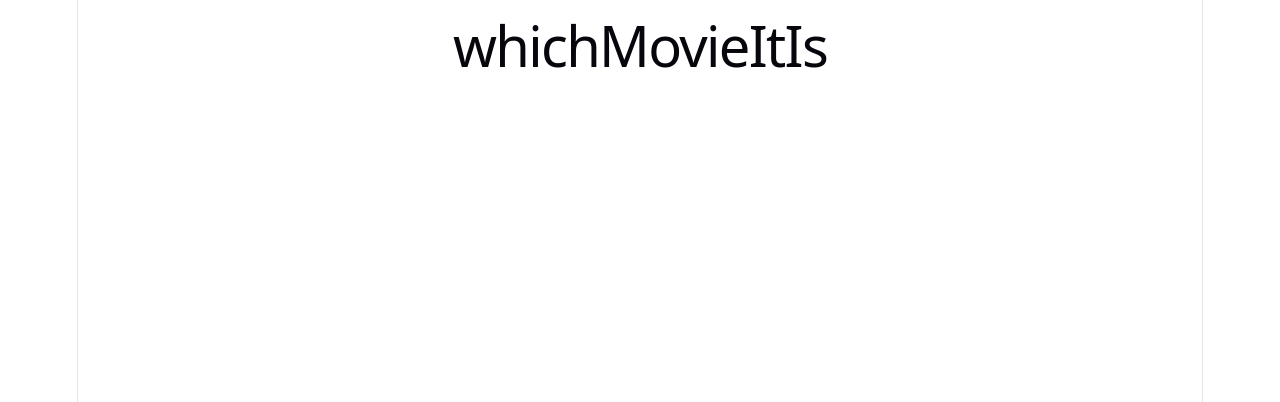
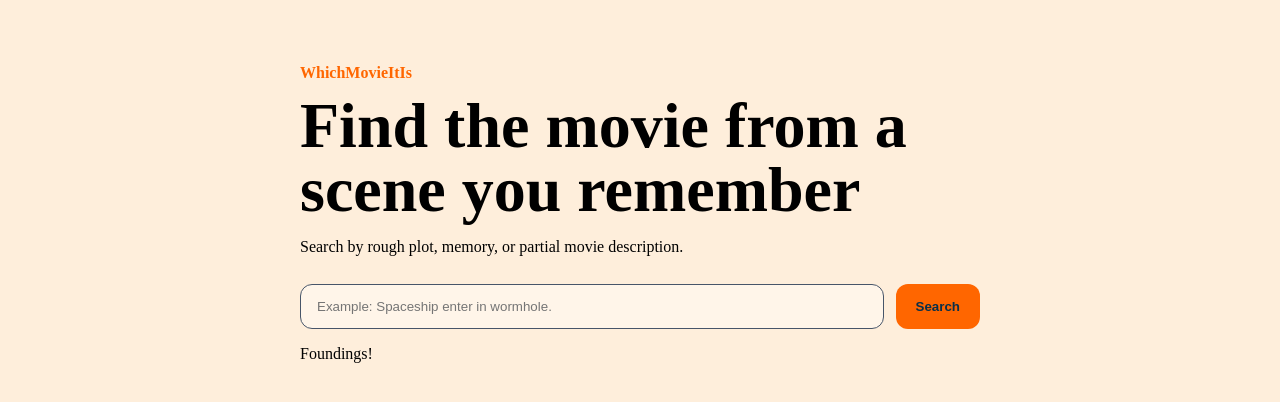
Before and after one commit to Aayush7788/whichMovieItIs, a React app in the folder frontend/: page / in a window 1280 px wide. Shown: the top 402 px of the page. Built offline with nearby package versions, Linux system fonts and the light colour scheme; the HTML template or start-up script is replaced by a standard one.

Commit message:
added frontend page for search

```diff
--- a/frontend/src/App.css
+++ b/frontend/src/App.css
@@ -1,184 +1,68 @@
-.counter {
-  font-size: 16px;
-  padding: 5px 10px;
-  border-radius: 5px;
-  color: var(--accent);
-  background: var(--accent-bg);
-  border: 2px solid transparent;
-  transition: border-color 0.3s;
-  margin-bottom: 24px;
-
-  &:hover {
-    border-color: var(--accent-border);
-  }
-  &:focus-visible {
-    outline: 2px solid var(--accent);
-    outline-offset: 2px;
-  }
+.app-shell {
+    min-height: 100vh;
+    width: min(960px, calc(100% - 32px));
+    margin: 0 auto;
+    padding: 64px 140px;
 }
 
 .hero {
-  position: relative;
-
-  .base,
-  .framework,
-  .vite {
-    inset-inline: 0;
-    margin: 0 auto;
-  }
-
-  .base {
-    width: 170px;
-    position: relative;
-    z-index: 0;
-  }
-
-  .framework,
-  .vite {
-    position: absolute;
-  }
-
-  .framework {
-    z-index: 1;
-    top: 34px;
-    height: 28px;
-    transform: perspective(2000px) rotateZ(300deg) rotateX(44deg) rotateY(39deg)
-      scale(1.4);
-  }
-
-  .vite {
-    z-index: 0;
-    top: 107px;
-    height: 26px;
-    width: auto;
-    transform: perspective(2000px) rotateZ(300deg) rotateX(40deg) rotateY(39deg)
-      scale(0.8);
-  }
+    padding: 40px;
+    border: 1px solid #334155;
+    border-radius: 24px;
+    background: #000000;
 }
 
-#center {
-  display: flex;
-  flex-direction: column;
-  gap: 25px;
-  place-content: center;
-  place-items: center;
-  flex-grow: 1;
-
-  @media (max-width: 1024px) {
-    padding: 32px 20px 24px;
-    gap: 18px;
-  }
+.eyebrow {
+    margin: 0 0 12px;
+    color: #ff6600;
+    font-weight: 800;
+    letter-spacing: 0.0.8em;
+    /* text-transform: ; */
 }
 
-#next-steps {
-  display: flex;
-  border-top: 1px solid var(--border);
-  text-align: left;
-
-  & > div {
-    flex: 1 1 0;
-    padding: 32px;
-    @media (max-width: 1024px) {
-      padding: 24px 20px;
-    }
-  }
-
-  .icon {
-    margin-bottom: 16px;
-    width: 22px;
-    height: 22px;
-  }
-
-  @media (max-width: 1024px) {
-    flex-direction: column;
-    text-align: center;
-  }
+h1 {
+    margin: 0;
+    font-size: clamp(2rem, 5vw, 4rem);
+    line-height: 1;
 }
 
-#docs {
-  border-right: 1px solid var(--border);
-
-  @media (max-width: 1024px) {
-    border-right: none;
-    border-bottom: 1px solid var(--border);
-  }
+.subtile {
+    max-width: 640px;
+    color: #cbd5e1;
+    font-size:  1.1rem;
+    line-height: 1.6;
 }
 
-#next-steps ul {
-  list-style: none;
-  padding: 0;
-  display: flex;
-  gap: 8px;
-  margin: 32px 0 0;
-
-  .logo {
-    height: 18px;
-  }
-
-  a {
-    color: var(--text-h);
-    font-size: 16px;
-    border-radius: 6px;
-    background: var(--social-bg);
+.search-form {
     display: flex;
-    padding: 6px 12px;
-    align-items: center;
-    gap: 8px;
-    text-decoration: none;
-    transition: box-shadow 0.3s;
-
-    &:hover {
-      box-shadow: var(--shadow);
-    }
-    .button-icon {
-      height: 18px;
-      width: 18px;
-    }
-  }
-
-  @media (max-width: 1024px) {
-    margin-top: 20px;
-    flex-wrap: wrap;
-    justify-content: center;
-
-    li {
-      flex: 1 1 calc(50% - 8px);
-    }
-
-    a {
-      width: 100%;
-      justify-content: center;
-      box-sizing: border-box;
-    }
-  }
+    gap: 12px;
+    margin-top: 28px;
 }
 
-#spacer {
-  height: 88px;
-  border-top: 1px solid var(--border);
-  @media (max-width: 1024px) {
-    height: 48px;
-  }
+.search-form input {
+    flex: 1;
+    min-width: 0;
+    padding: 14px 16px;
+    border: 1px solid #475569;
+    border-radius: 12px;
+    background: #fff5e9;
+    color: #000000;
 }
 
-.ticks {
-  position: relative;
-  width: 100%;
+.search-form button {
+    padding: 14px 20px;
+    border: 0;
+    border-radius: 12px;
+    background: #ff6600;
+    color: #082f49;
+    font-weight: 700;
+    cursor: pointer;
+}
 
-  &::before,
-  &::after {
-    content: '';
-    position: absolute;
-    top: -4.5px;
-    border: 5px solid transparent;
-  }
+.result-section {
+    margin-top: 28px;
+}
 
-  &::before {
-    left: 0;
-    border-left-color: var(--border);
-  }
-  &::after {
-    right: 0;
-    border-right-color: var(--border);
-  }
+.muted {
+    color: #94a3b8;
 }
--- a/frontend/src/App.jsx
+++ b/frontend/src/App.jsx
@@ -1,9 +1,26 @@
-function whichMovieItIs(){
+import "./App.css"
+
+function App(){
   return(
-    <div>
-      <h1>whichMovieItIs</h1>
-    </div>
+    <main className="app-shell">
+      <section>
+        <p className="eyebrow">WhichMovieItIs</p>
+        <h1>Find the movie from a scene you remember</h1>
+        <p className="subtitle">
+          Search by rough plot, memory, or partial movie description.
+        </p>
+
+        <form className="search-form">
+          <input type="text" placeholder="Example: Spaceship enter in wormhole." />
+          <button type="submit">Search</button>
+        </form>
+      </section>
+
+      <section className="results-section">
+        <p className="mutted">Foundings!</p>
+      </section>
+    </main>
   );
 }
 
-export default whichMovieItIs;
+export default App;
--- a/frontend/src/index.css
+++ b/frontend/src/index.css
@@ -1,111 +1,17 @@
-:root {
-  --text: #6b6375;
-  --text-h: #08060d;
-  --bg: #fff;
-  --border: #e5e4e7;
-  --code-bg: #f4f3ec;
-  --accent: #aa3bff;
-  --accent-bg: rgba(170, 59, 255, 0.1);
-  --accent-border: rgba(170, 59, 255, 0.5);
-  --social-bg: rgba(244, 243, 236, 0.5);
-  --shadow:
-    rgba(0, 0, 0, 0.1) 0 10px 15px -3px, rgba(0, 0, 0, 0.05) 0 4px 6px -2px;
-
-  --sans: system-ui, 'Segoe UI', Roboto, sans-serif;
-  --heading: system-ui, 'Segoe UI', Roboto, sans-serif;
-  --mono: ui-monospace, Consolas, monospace;
-
-  font: 18px/145% var(--sans);
-  letter-spacing: 0.18px;
-  color-scheme: light dark;
-  color: var(--text);
-  background: var(--bg);
-  font-synthesis: none;
-  text-rendering: optimizeLegibility;
-  -webkit-font-smoothing: antialiased;
-  -moz-osx-font-smoothing: grayscale;
-
-  @media (max-width: 1024px) {
-    font-size: 16px;
-  }
-}
-
-@media (prefers-color-scheme: dark) {
-  :root {
-    --text: #9ca3af;
-    --text-h: #f3f4f6;
-    --bg: #16171d;
-    --border: #2e303a;
-    --code-bg: #1f2028;
-    --accent: #c084fc;
-    --accent-bg: rgba(192, 132, 252, 0.15);
-    --accent-border: rgba(192, 132, 252, 0.5);
-    --social-bg: rgba(47, 48, 58, 0.5);
-    --shadow:
-      rgba(0, 0, 0, 0.4) 0 10px 15px -3px, rgba(0, 0, 0, 0.25) 0 4px 6px -2px;
-  }
-
-  #social .button-icon {
-    filter: invert(1) brightness(2);
-  }
+* {
+    box-sizing: border-box;
 }
 
 body {
-  margin: 0;
+    margin: 0;
+    font-family: outfit;
+    background: #feeedb;
+    color: #000000;
+
 }
 
-#root {
-  width: 1126px;
-  max-width: 100%;
-  margin: 0 auto;
-  text-align: center;
-  border-inline: 1px solid var(--border);
-  min-height: 100svh;
-  display: flex;
-  flex-direction: column;
-  box-sizing: border-box;
+button {
+    input {
+        font: inherit;
+    }
 }
-
-h1,
-h2 {
-  font-family: var(--heading);
-  font-weight: 500;
-  color: var(--text-h);
-}
-
-h1 {
-  font-size: 56px;
-  letter-spacing: -1.68px;
-  margin: 32px 0;
-  @media (max-width: 1024px) {
-    font-size: 36px;
-    margin: 20px 0;
-  }
-}
-h2 {
-  font-size: 24px;
-  line-height: 118%;
-  letter-spacing: -0.24px;
-  margin: 0 0 8px;
-  @media (max-width: 1024px) {
-    font-size: 20px;
-  }
-}
-p {
-  margin: 0;
-}
-
-code,
-.counter {
-  font-family: var(--mono);
-  display: inline-flex;
-  border-radius: 4px;
-  color: var(--text-h);
-}
-
-code {
-  font-size: 15px;
-  line-height: 135%;
-  padding: 4px 8px;
-  background: var(--code-bg);
-}
```
